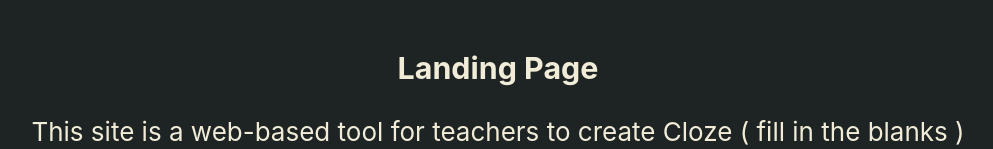
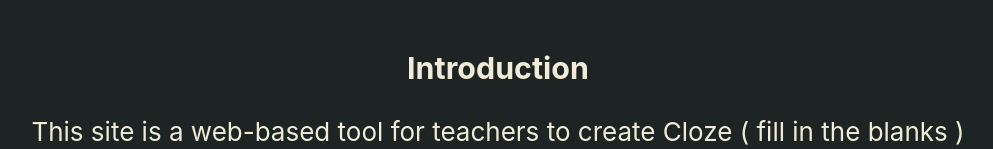
Before and after one commit to Cameron-Grams/cloze-maker, a React (Create React App) app: page / in a window 1280 px wide. Shown: the top 149 px of the page, without its empty margins (142-1135 px from the left). Built offline with nearby package versions, Linux system fonts and the light colour scheme.

Commit message:
working, clean up

```diff
--- a/src/containers/LandingPage/LandingPage.jsx
+++ b/src/containers/LandingPage/LandingPage.jsx
@@ -7,7 +7,7 @@ class LandingPage extends React.Component{
         <div className="App">
             <header className="App-header">
             <div className="landingDiv" >
-            <h3>Landing Page</h3>
+            <h3>Introduction</h3>
             <p>This site is a web-based tool for teachers to create Cloze ( fill in the blanks ) exercises.  Advance through the pages
                 and complete the following steps:</p>
             <div id="landingListDiv">
```
Also changed, not shown: package.json (+14 -1 lines), 1 other file (tests, documents, lock files or other folders).
